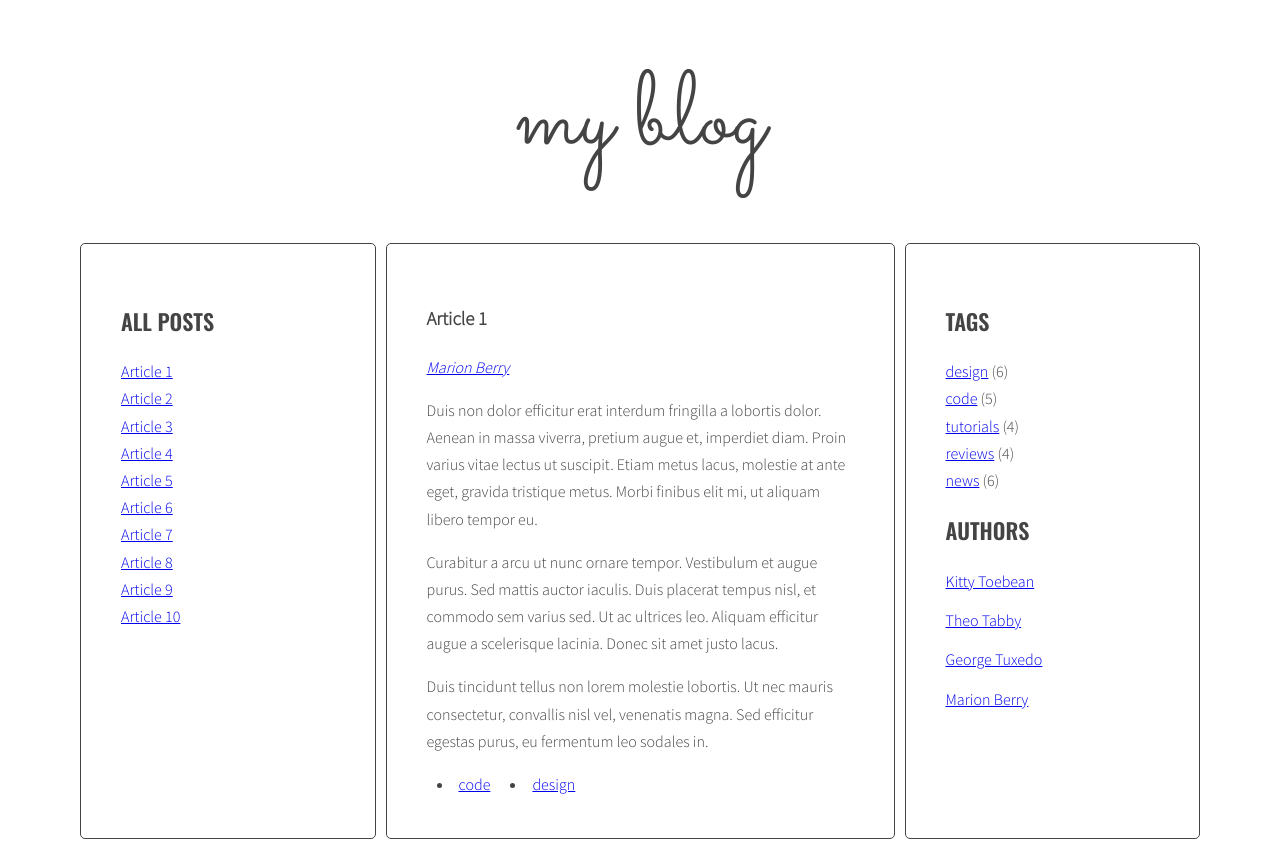
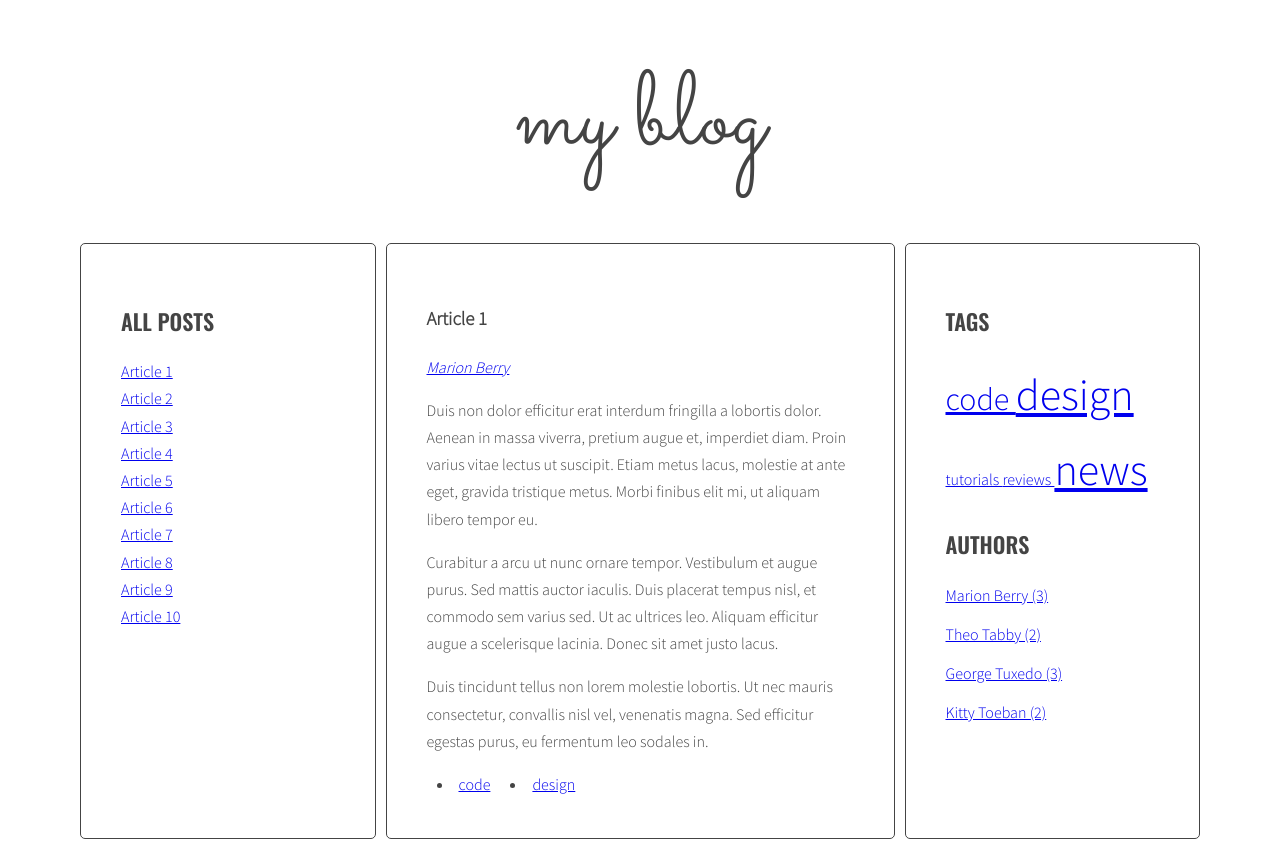
Before and after one commit to MarcinStarzynski/javascript-blog, a website: page index.html in a window 1280 px wide. Drawn offline with nearby package versions, Linux system fonts and the light colour scheme.

Commit message:
Add Author list generator

```diff
--- a/index.html
+++ b/index.html
@@ -181,34 +181,9 @@
                 <aside class="sidebar">
                   <h2 class="section-title">Tags</h2>
                   <ul class="list tags">
-                    <li><a href="#">design</a> <span>(6)</span></li>
-                    <li><a href="#">code</a> <span>(5)</span></li>
-                    <li><a href="#">tutorials</a> <span>(4)</span></li>
-                    <li><a href="#">reviews</a> <span>(4)</span></li>
-                    <li><a href="#">news</a> <span>(6)</span></li>
                   </ul>
                   <h2 class="section-title">Authors</h2>
                   <ul class="list authors">
-                    <li>
-                      <a href="#">
-                        <span class="author-name">Kitty Toebean</span>
-                      </a>
-                    </li>
-                    <li>
-                      <a href="#">
-                        <span class="author-name">Theo Tabby</span>
-                      </a>
-                    </li>
-                    <li>
-                      <a href="#">
-                        <span class="author-name">George Tuxedo</span>
-                      </a>
-                    </li>
-                    <li>
-                      <a href="#">
-                        <span class="author-name">Marion Berry</span>
-                      </a>
-                    </li>
                   </ul>
                 </aside>
               </main>
--- a/js/script.js
+++ b/js/script.js
@@ -7,7 +7,11 @@
     optTitleSelector = '.post-title',
     optTitleListSelector = '.titles',
     optArticleTagSelector = '.post-tags',
-    optArticleAuthorSelector = '.post-author';
+    optArticleAuthorSelector = '.post-author',
+    optTagsListSelector = '.tags.list',
+    optCloudClassCount = 5,
+    optCloudClassPrefix = 'tag-size-',
+    optAuthorListSelector = '.list.authors';
 
   const titleClickHandler = function(event){
     event.preventDefault();
@@ -86,7 +90,41 @@
   };
   generateTitleLinks();
 
+  const calculateTagsParams = function(tags){
+    const params = {
+      max: 0,
+      min: 999999,
+    };
+    for(let tag in tags){
+      console.log(tag + 'is used ' + tags[tag] + ' times ');
+      if(tags[tag] > params.max){
+        params.max = tags[tag];
+      }
+      if(tags[tag] < params.min){
+        params.min = tags[tag];
+      }
+    }
+    return params;
+
+  };
+
+  const calculateTagClass = function(count, params){
+    const normalizedCount = count - params.min;
+
+    const normalizedMax = params.max - params.min;
+
+    const percentage = normalizedCount / normalizedMax;
+
+    const classNumber = Math.floor(percentage * (optCloudClassCount - 1) + 1 );
+    console.log(classNumber);
+
+    return optCloudClassPrefix + classNumber;
+  };
+
   const generateTags = function(){
+    /* [NEW] create a new variable allTags with an empty object */
+    let allTags = {};
+
     /* find all articles */
     const articles = document.querySelectorAll(optArticleSelector);
 
@@ -114,6 +152,15 @@
         /* add generated code to html variable */
         html = html + tagHTML;
 
+        /* [NEW] check if this link is NOT already in allTags */
+        if(!allTags[tag]){
+
+          /* [NEW] add tag to allTags object */
+          allTags[tag] = 1;
+        }else {
+          allTags[tag]++;
+        }
+
       /* END LOOP: for each tag */
       }
 
@@ -122,6 +169,29 @@
 
     /* END LOOP: for every article: */
     }
+
+    /* [NEW] find list of tags in right column */
+    const tagList = document.querySelector(optTagsListSelector);
+
+    /* Find  peak and pit*/
+    const tagsParams = calculateTagsParams(allTags);
+    console.log('tagsParams:', tagsParams);
+
+    /* [NEW] create variable for all links HTML code */
+    let allTagsHTML = '';
+
+    /* [NEW] START LOOP: for each tag in allTags: */
+    for(let tag in allTags){
+
+      /* [NEW] generate code of a link and add it to allTagsHTML */
+      allTagsHTML += '<li><a href="#tag-' + tag + '" class="' + calculateTagClass(allTags[tag], tagsParams) + '">' + tag + '  ' + ' </a></li>';
+
+    /* [NEW] END LOOP: for each tag in allTags: */
+    }
+
+    /* [NEW] add html from allTags to tagList */
+    tagList.innerHTML = allTagsHTML;
+    console.log(allTags);
 
   };
 
@@ -189,7 +259,11 @@
 
   addClickListenersToTags();
 
+  /* Add Authors Params */
+
   const generateAuthors = function(){
+    /* Generate new object allAuthors */
+    const allAuthors = {};
 
     /* Find all articles */
     const articles = document.querySelectorAll(optArticleSelector);
@@ -211,6 +285,15 @@
       /* Generate html link code for author */
       const authorHTML = '<a href="#author-' + author +'"> ' + author + '</a>';
 
+      /* Check if author is not already in allAuthors */
+      if(!allAuthors[author]){
+
+        /* Add author to allAuthors */
+        allAuthors[author] = 1;
+      }else{
+        allAuthors[author]++;
+      }
+      console.log(allAuthors);
 
       /* Add html author code to empty html variable*/
       html = html + authorHTML;
@@ -220,6 +303,22 @@
 
     /* End LOOP for every article */
     }
+    /* Find Author list wrapper */
+    const authorWrapper = document.querySelector(optAuthorListSelector);
+    console.log(authorWrapper);
+
+    /* Create empty HTML variable for all links */
+    let authorsListHTML = '';
+
+    /* Start LOOP for every author in allAuthors */
+    for(let author in allAuthors){
+
+      /* Generate HTML code for every author and add it into html code */
+      authorsListHTML += '<li><a href="#author-' + author + '">' + author + ' (' + allAuthors[author] + ')</a></li>';
+      console.log(authorsListHTML);
+    }
+
+    authorWrapper.innerHTML = authorsListHTML;
 
   };
 
@@ -280,7 +379,6 @@
 
       /* Add authorClickHandler to link as event listener */
       authorLink.addEventListener('click', authorClickHandler);
-      console.log('afhuwh');
 
     /* End LOOP */
     }
--- a/sass/style.scss
+++ b/sass/style.scss
@@ -8,6 +8,7 @@ $color-dark: #444;
 $font-logo: 'Sacramento', cursive;
 $font-header: 'Oswald', sans-serif;
 $font-text: 'Source Sans Pro', sans-serif;
+
 
 /* Global */
 
@@ -126,3 +127,31 @@ body {
     margin: 0 10px 0 0;
   }
 }
+
+.sidebar:last-of-type {
+  ul.tags{
+    .tag-size-1 {
+      font-size: 1em;
+    }
+
+    .tag-size-2 {
+      font-size: 1.5em;
+    }
+
+    .tag-size-3 {
+      font-size: 2em;
+    }
+
+    .tag-size-4 {
+      font-size: 2.5em;
+    }
+
+    .tag-size-5 {
+      font-size: 2.75em;
+    }
+
+    li{
+      display: inline;
+    }
+  }
+}
```
Also changed, not shown: css/style.css, 1 other file.
